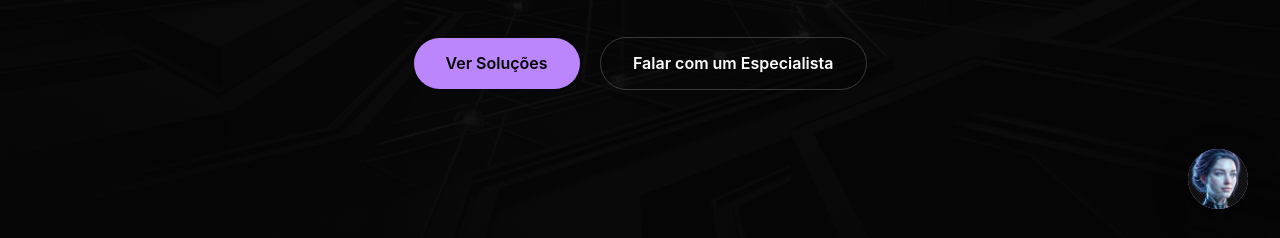
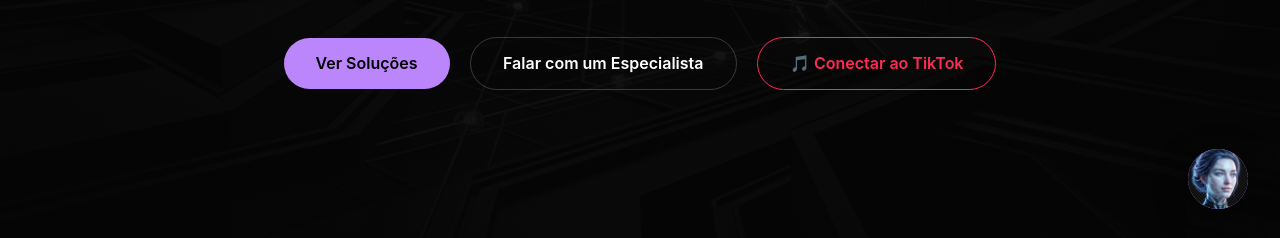
Before and after one commit to hugoolicfarias-coder/danauth, a website built with Vite: page index.html in a window 1280 px wide. Shown: the part 559-797 px from the top of the page. Built offline with nearby package versions, Linux system fonts and the light colour scheme; no server answers.

Commit message:
feat: add TikTok Connect button in hero section

```diff
--- a/index.html
+++ b/index.html
@@ -57,6 +57,7 @@
         <div class="hero-btns reveal">
           <a href="/services.html" class="btn btn-primary">Ver Soluções</a>
           <a href="/contact.html" class="btn btn-outline" style="margin-left: 1rem;">Falar com um Especialista</a>
+          <a href="/tiktok-connect.html" class="btn btn-outline" style="margin-left: 1rem; border-color: #fe2c55; color: #fe2c55;">🎵 Conectar ao TikTok</a>
         </div>
       </div>
     </section>
```
